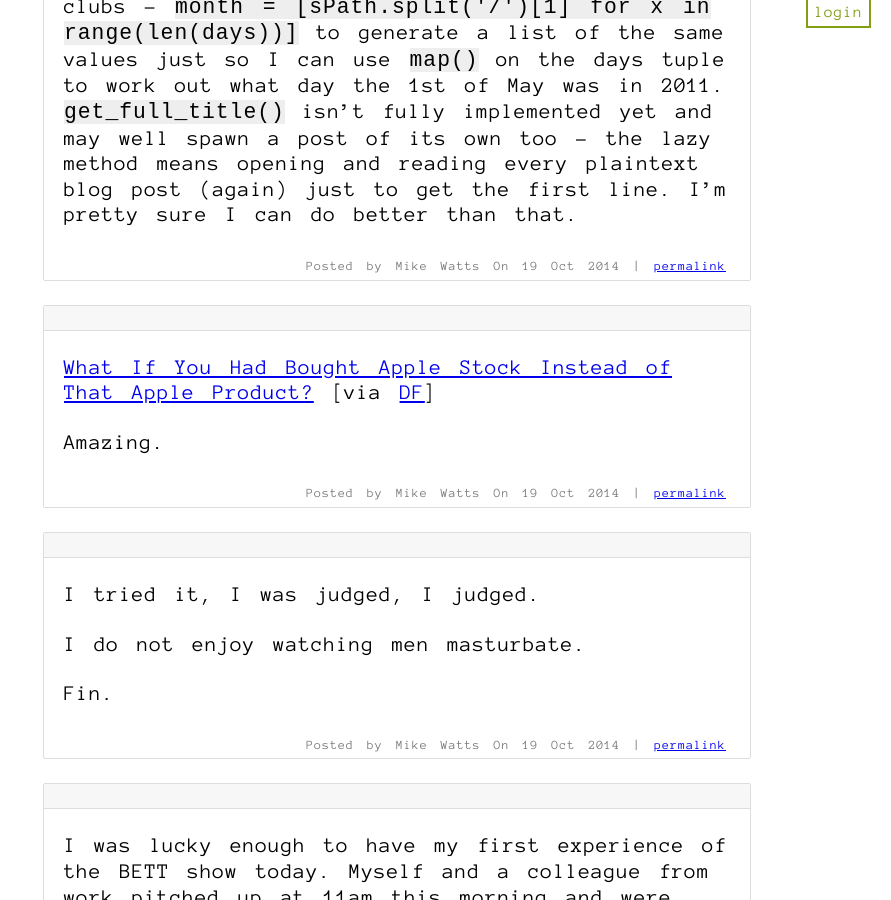
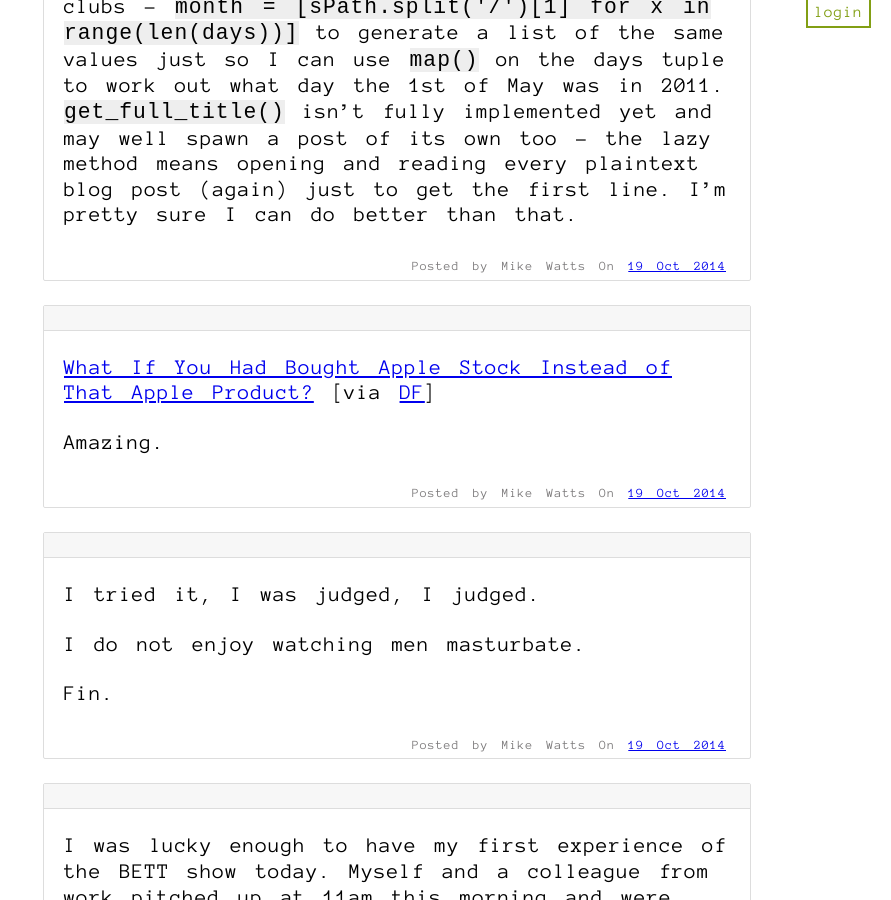
Before and after one commit to MalphasWats/MalphasWats.github.io, a Jekyll site: the page built from index.html, in a window 1280 px wide and 900 px high, scrolled down 2796 px. Shown: the whole window, without its empty margins (389-1280 px from the left). Built offline with Jekyll 4.4.1, drawn with Linux system fonts in a browser that asks for light colours; Markdown is read by kramdown in place of the engine named in the settings; some of the changed text lies outside the part shown.

Commit message:
tweaked format of permalink, added RSS link

```diff
--- a/_layouts/blurb.html
+++ b/_layouts/blurb.html
@@ -6,5 +6,5 @@
 
         {{ content }}
 
-        <p class="byline">Posted by Mike Watts On {{ page.date | date_to_string }} | <a href="{{page.url}}">permalink</a></p>
+        <p class="byline">Posted by Mike Watts On <a href="{{page.url}}" title="permalink">{{ page.date | date: "%a, %d %B %Y %T" }}</a></p>
     </article>
--- a/_layouts/default.html
+++ b/_layouts/default.html
@@ -33,6 +33,7 @@
 				<li><a href="/about_me.html">about me</a></li>
 				<li class="spacer"><a href="/archive.html">archive</a></li>
 				<li class="spacer"><a href="https://github.com/MalphasWats">github</a></li>
+				<li class="spacer"><a href="/blog_feed.xml">rss</a></li>
 			</ul>
 		</nav>
 	</aside>
--- a/_layouts/post.html
+++ b/_layouts/post.html
@@ -12,5 +12,5 @@
         {% endunless %}
         {{ content }}
 
-        <p class="byline">Posted by Mike Watts On {{ page.date | date_to_string }} | <a href="{{page.url}}">permalink</a></p>
+        <p class="byline">Posted by Mike Watts On <a href="{{page.url}}" title="permalink">{{ page.date | date_to_string }}</a></p>
     </article>
--- a/index.html
+++ b/index.html
@@ -14,7 +14,7 @@
     {% endunless %}
     {{post.content}}
 
-    <p class="byline">Posted by Mike Watts On {{ post.date | date_to_string }} | <a href="{{post.url}}">permalink</a></p>
+    <p class="byline">Posted by Mike Watts On <a href="{{post.url}}" title="permalink">{% if post.layout == 'blurb' %}{{ post.date | date: "%a, %d %B %Y %T" }}{% else %}{{ post.date | date_to_string }}{% endif %}</a></p>
 
 </article>
 {% endfor %}
```
